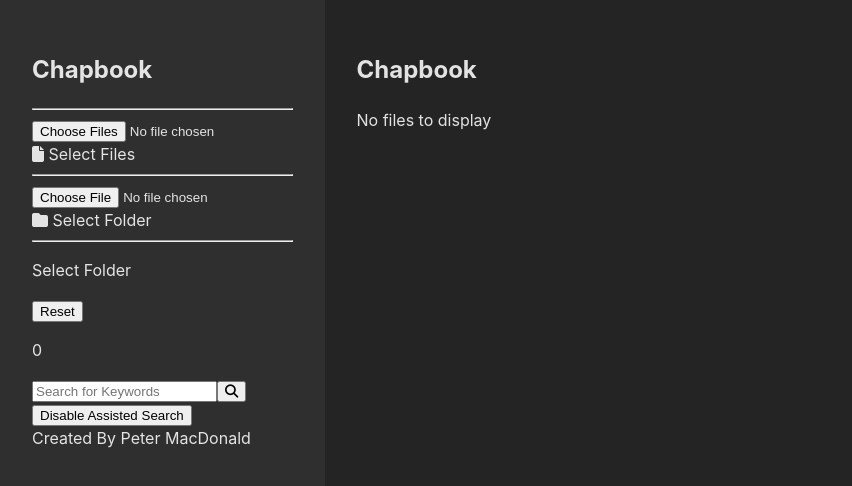
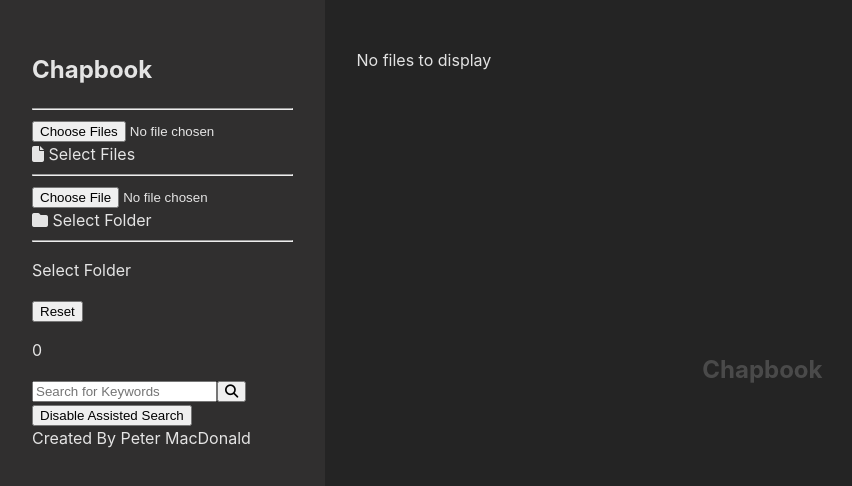
Before and after one commit to 709macdonald/ChapbookReactApp, a React (Vite) app: page / in a window 1280 px wide. Shown: the top 486 px of the page, without its empty margins (0-852 px from the left). Built offline with nearby package versions, Linux system fonts and the light colour scheme.

Commit message:
Files Scrolling

```diff
--- a/src/components/FileSearchScreen.jsx
+++ b/src/components/FileSearchScreen.jsx
@@ -51,7 +51,7 @@ export default function FileSearchScreen({
   if (!showAllFiles) return null;
 
   return (
-    <div className="fileList">
+    <div className="fileSearchScreenDiv">
       {filteredFilesWithText.length > 0 ? (
         filteredFilesWithText.map((file) => (
           <div key={file.id} className="fileDisplay">
@@ -82,8 +82,6 @@ export default function FileSearchScreen({
             ) : (
               <i className="fa-regular fa-file wordIcon"></i>
             )}
-
-            <div className="fileDisplayText">
             <p className="pdfText">{file.name}</p>
             <p className="matchedWords">
               {isSearchActive && file.matchedWords.length > 0 ? (
@@ -112,7 +110,6 @@ export default function FileSearchScreen({
               Delete File
             </button>
           </div>
-          </div>
         ))
       ) : (
         <p className="noFilesToDisplayText">No files to display</p>
--- a/src/index.css
+++ b/src/index.css
@@ -13,23 +13,53 @@
   --font-color: rgba(255, 255, 255, 0.87);
 }
 
+html,
 body {
+  height: 100vh;
   margin: 0;
   padding: 0;
 }
 
 .containerDiv {
   display: flex;
+  height: 100vh;
   color: var(--font-color);
 }
 
-/* FILE SEARCH SCREEN CSS */
+/* MAIN SCREEN CSS */
 
 .mainScreenDiv {
   background-color: var(--secondary-bg-color);
   height: 100vh;
   width: 100%;
   padding: 2rem;
+  display: flex;
+  justify-content: center;
+  align-items: center;
+  position: relative;
+}
+
+.bgLogoDiv {
+  position: absolute;
+  top: 50%;
+  left: 50%;
+  transform: translate(-50%, -50%);
+  z-index: 1;
+  width: 200px;
+  height: 200px;
+  opacity: 0.2;
+}
+
+.fileSearchScreenDiv {
+  z-index: 2;
+  width: 100%;
+  height: 100vh;
+  overflow-y: auto;
+  overflow-x: hidden;
+  padding-right: 1rem;
+  display: flex;
+  flex-wrap: wrap;
+  justify-content: flex-start;
 }
 
 /* SIDEBAR CSS */
@@ -38,4 +68,5 @@ body {
   background-color: var(--main-bg-color);
   height: 100vh;
   padding: 2rem;
+  box-shadow: 0 2px 10px rgba(0, 0, 0, 0.1);
 }
```
Lines whose indentation alone changed are shown as unchanged.
